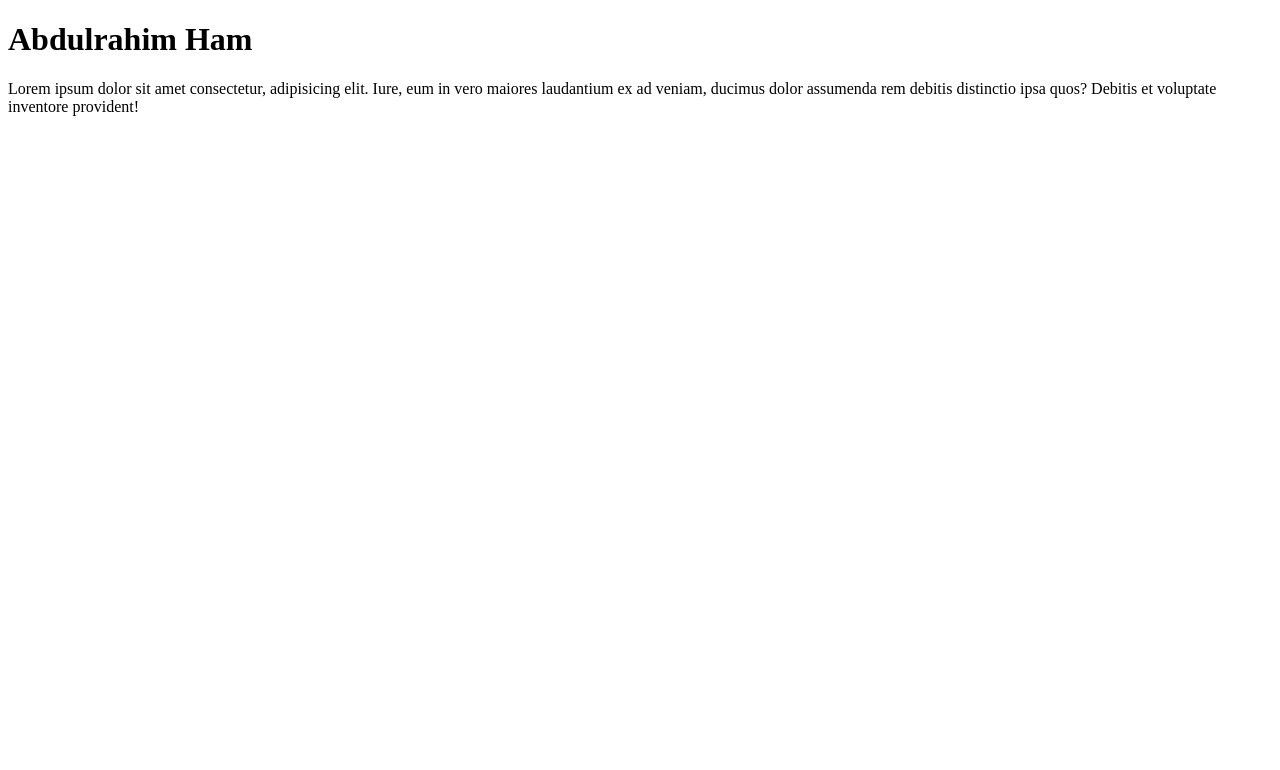
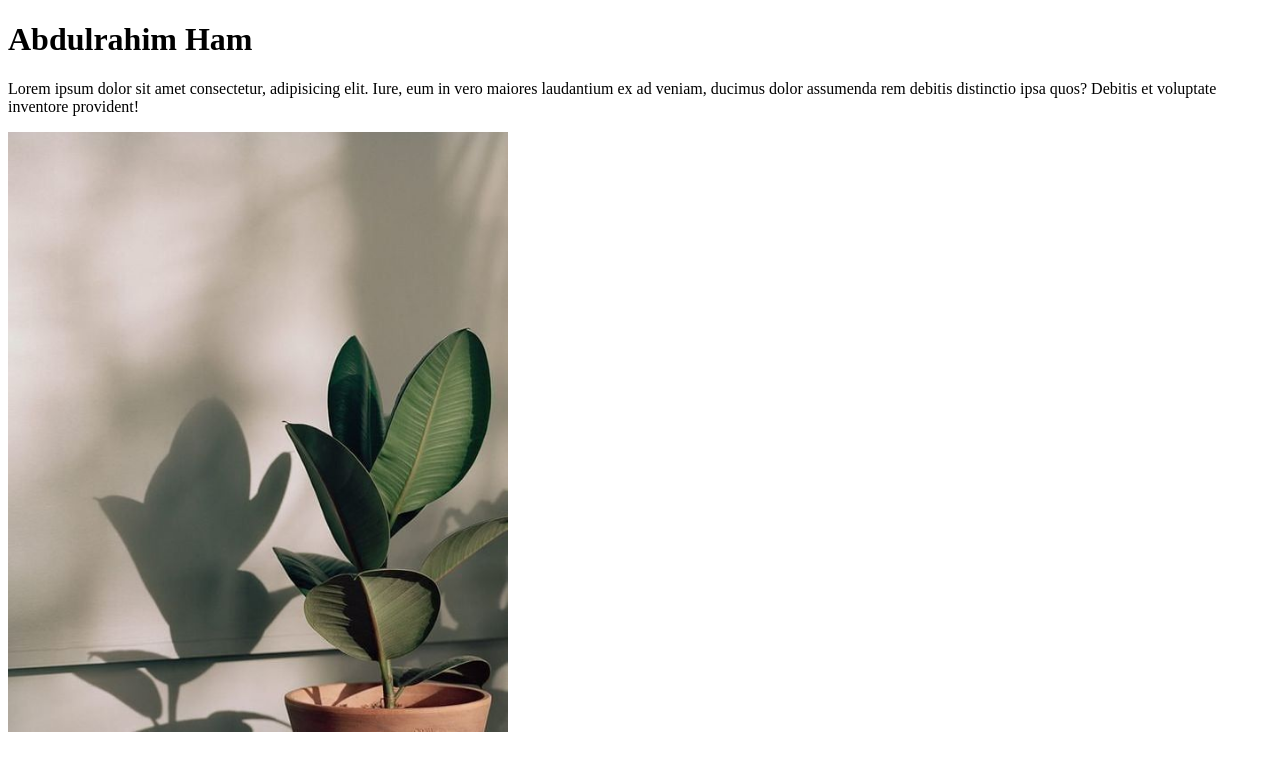
Before and after one commit to abdulrahimham/portfolio, a plain HTML site: page index.html in a window 1280 px wide. Drawn offline with Linux system fonts and the light colour scheme.

Commit message:
Profile Picture
Added a image of a plant to create a profile picture (will replace with a picture of myself)

```diff
--- a/index.html
+++ b/index.html
@@ -6,6 +6,7 @@
     <title>Abdulrahim_Ham: Personal Site and Portfolio</title>
     <h1> Abdulrahim Ham</h1>
     <p> Lorem ipsum dolor sit amet consectetur, adipisicing elit. Iure, eum in vero maiores laudantium ex ad veniam, ducimus dolor assumenda rem debitis distinctio ipsa quos? Debitis et voluptate inventore provident!</p>
+    <img src="images/plant picture.jpg" alt="Plant profile picture" width="500" height="600">
 </head>
 <body>
 
```
Also changed, not shown: images/plant picture.jpg (added).
